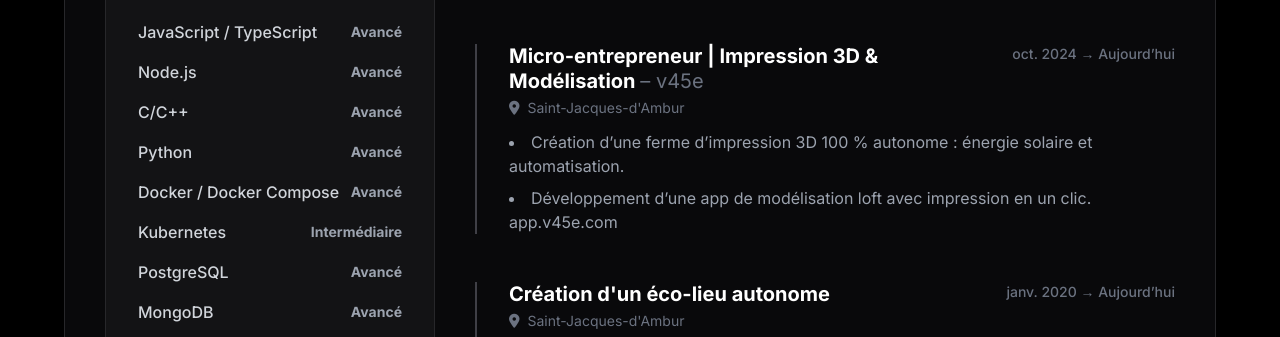
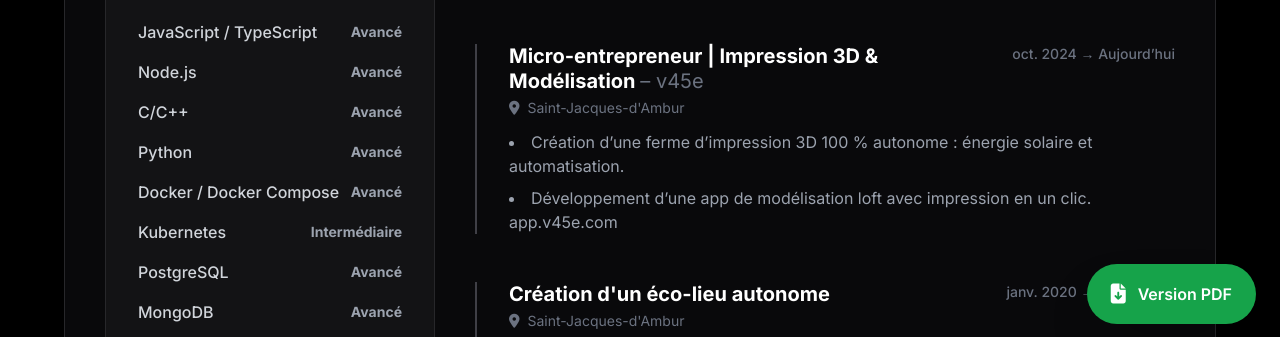
Before and after one commit to ltempier/curriculum, a website: page index.html in a window 1280 px wide. Shown: the part 452-789 px from the top of the page. Drawn offline with nearby package versions, Linux system fonts and the light colour scheme.

Commit message:
Update CV - 2025-11-21 09:29:30

```diff
--- a/index.html
+++ b/index.html
@@ -4,6 +4,7 @@
 <head>
     <meta charset="UTF-8">
     <meta name="viewport" content="width=device-width, initial-scale=1.0">
+    <meta name="description" content="CV Laurent Tempier - Développeur Full Stack">
     <title>
         Laurent Tempier - CV
     </title>
@@ -311,7 +312,8 @@
 
                                                     <span
                                                         class="font-normal text-gray-500">–
-                                                        v45e</span>
+                                                        v45e
+                                                    </span>
 
                                         </h3>
 
@@ -417,7 +419,8 @@
 
                                                     <span
                                                         class="font-normal text-gray-500">–
-                                                        MOMA</span>
+                                                        MOMA
+                                                    </span>
 
                                         </h3>
 
@@ -459,7 +462,8 @@
 
                                                     <span
                                                         class="font-normal text-gray-500">–
-                                                        Melox</span>
+                                                        Melox
+                                                    </span>
 
                                         </h3>
 
@@ -542,6 +546,15 @@
         </div>
     </div>
 
+    <div class="fixed bottom-6 right-6 z-50 no-print">
+        <a href="./pdf/cv_white.pdf" download="CV_Laurent_Tempier.pdf"
+            class="inline-flex items-center gap-3 rounded-full bg-green-600 px-6 py-4 text-white font-semibold shadow-2xl transition-all hover:bg-green-700 hover:scale-105 active:scale-95">
+            <i class="fas fa-file-download text-xl"></i>
+            <span class="hidden sm:inline">Version PDF</span>
+            <span class="sm:hidden">PDF</span>
+        </a>
+    </div>
+
 </body>
 
 </html>
```
Also changed, not shown: template.ejs (+12 -1 lines), 2 other files.
